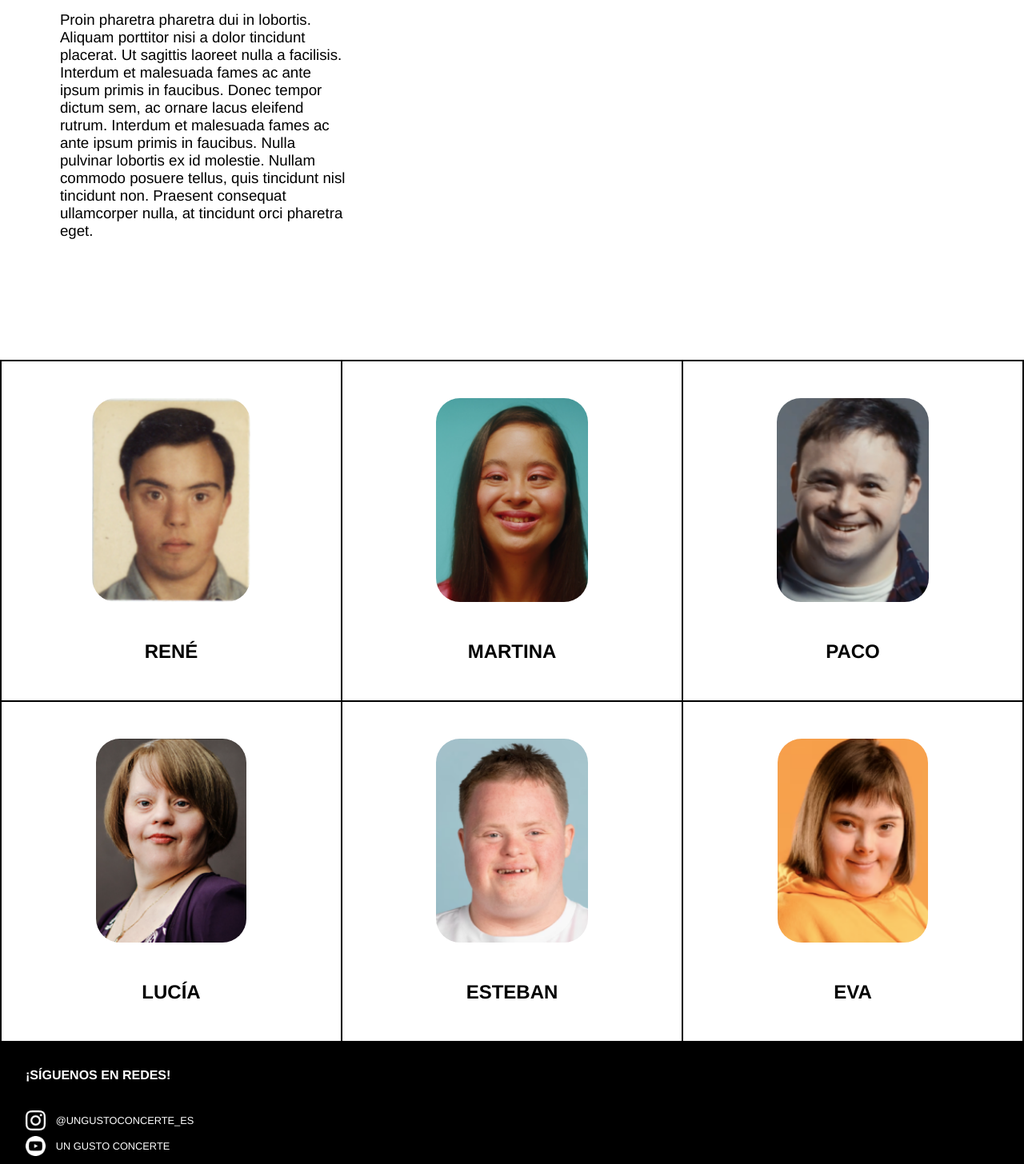
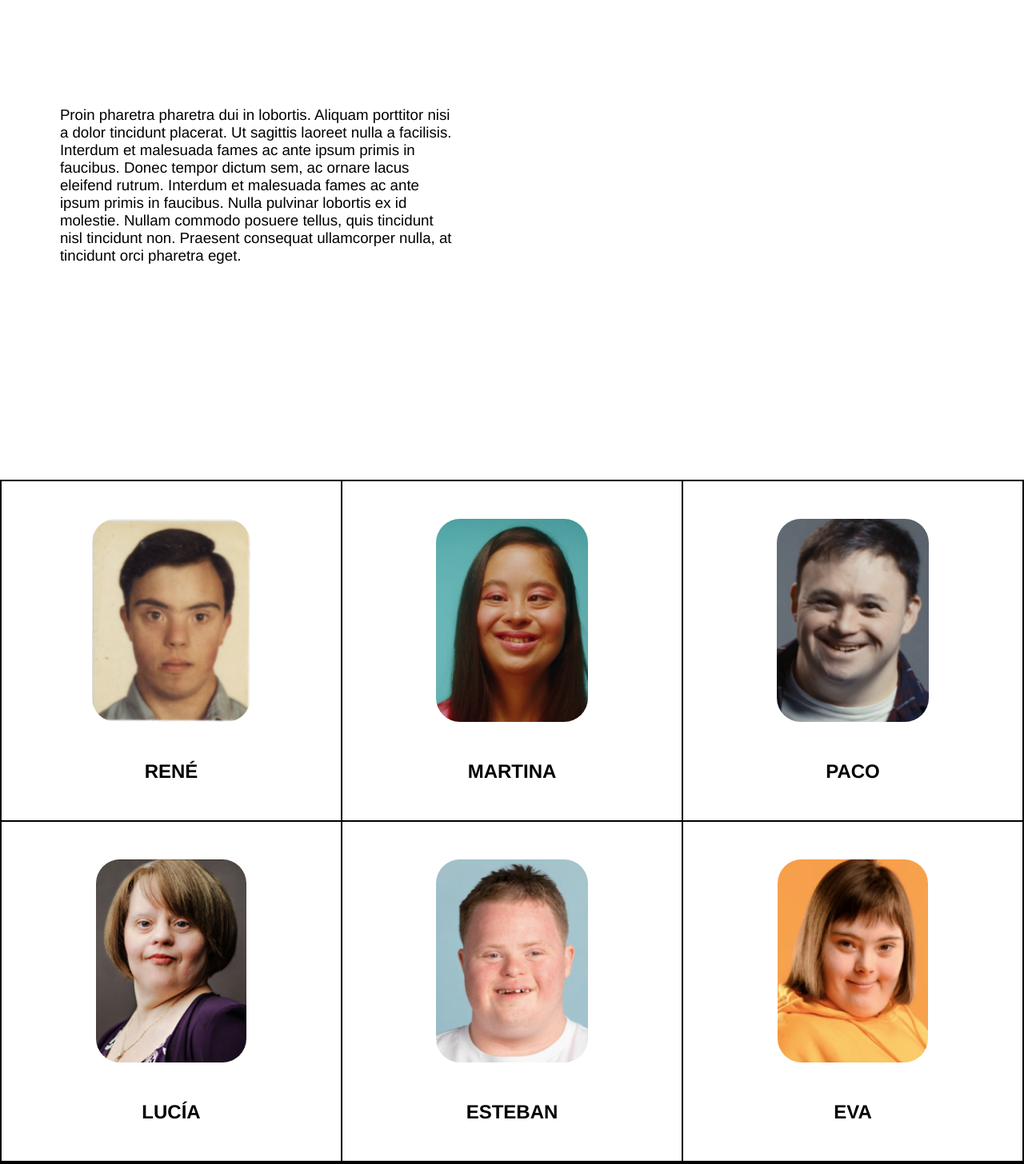
Before and after one commit to smouuuuuk/web-tfg, a plain HTML site: page historias.html in a window 1280 px wide. Shown: the part 200-1656 px from the top of the page at 80% size. Drawn offline with nearby package versions, Linux system fonts and the light colour scheme.

```diff
--- a/css/styles.css
+++ b/css/styles.css
@@ -142,12 +142,16 @@ footer p {
 
 
 
-
+#presentacionHistorias {
+    height: calc(100vh - 4em);
+    display: flex;
+    align-items: center;
+}
 
 #presentacionHistorias h3 {
     font-weight: 400;
-    width: 40%;
-    padding: 8em 4em;
+    width: clamp(25em, 50%, 50em);
+    padding: 0 4em;
 }
 
 #historias {
@@ -222,10 +226,7 @@ footer p {
     margin: 4em;
 }
 
-#libro-placeholder {
-    background-color: gray;
-    border-radius: 25px;
-    aspect-ratio: 210/297;
+#libroImagen img {
     width: 300px;
     transform: rotate(-2deg);
 }
--- a/historias.html
+++ b/historias.html
@@ -31,30 +31,30 @@
     </header>
     <section id="historias">
         <!-- Habría que hacerlo con php -->
-        <div class="historia">
+        <a href="./persona.html" class="historia">
             <img src="./img/rene.png" class="imagen-historia">
             <h2 class="nombre">RENÉ</h2>
-        </div>
-        <div class="historia">
+        </a>
+        <a href="./persona.html" class="historia">
             <img src="./img/martina.png" class="imagen-historia">
             <h2 class="nombre">MARTINA</h2>
-        </div>
-        <div class="historia">
+        </a>
+        <a href="./persona.html" class="historia">
             <img src="./img/paco.png" class="imagen-historia">
             <h2 class="nombre">PACO</h2>
-        </div>
-        <div class="historia">
+        </a>
+        <a href="./persona.html" class="historia">
             <img src="./img/lucia.png" class="imagen-historia">
             <h2 class="nombre">LUCÍA</h2>
-        </div>
-        <div class="historia">
+        </a>
+        <a href="./persona.html" class="historia">
             <img src="./img/esteban.png" class="imagen-historia">
             <h2 class="nombre">ESTEBAN</h2>
-        </div>
-        <div class="historia">
+        </a>
+        <a href="./persona.html" class="historia">
             <img src="./img/eva.png" class="imagen-historia">
             <h2 class="nombre">EVA</h2>
-        </div>
+        </a>
     </section>
 
 
```
Also changed, not shown: persona.html (+1 -1 lines).
